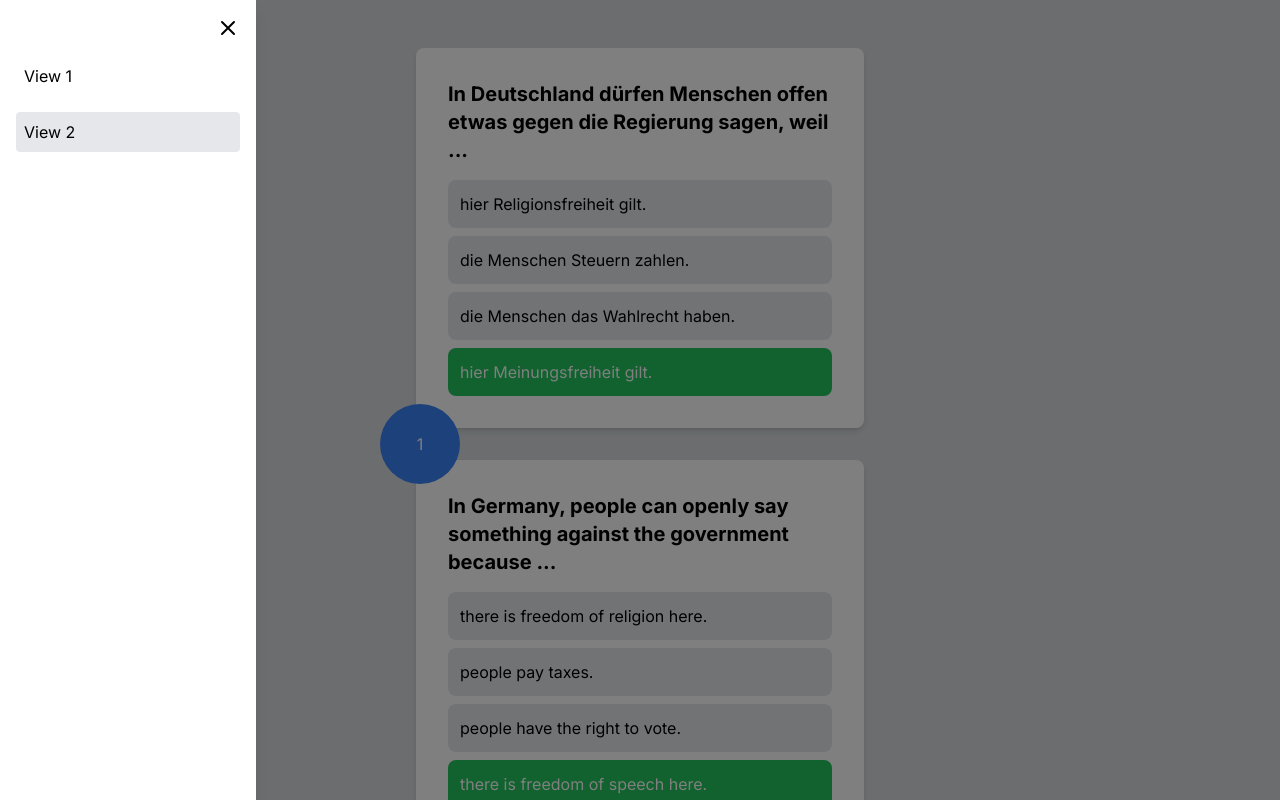
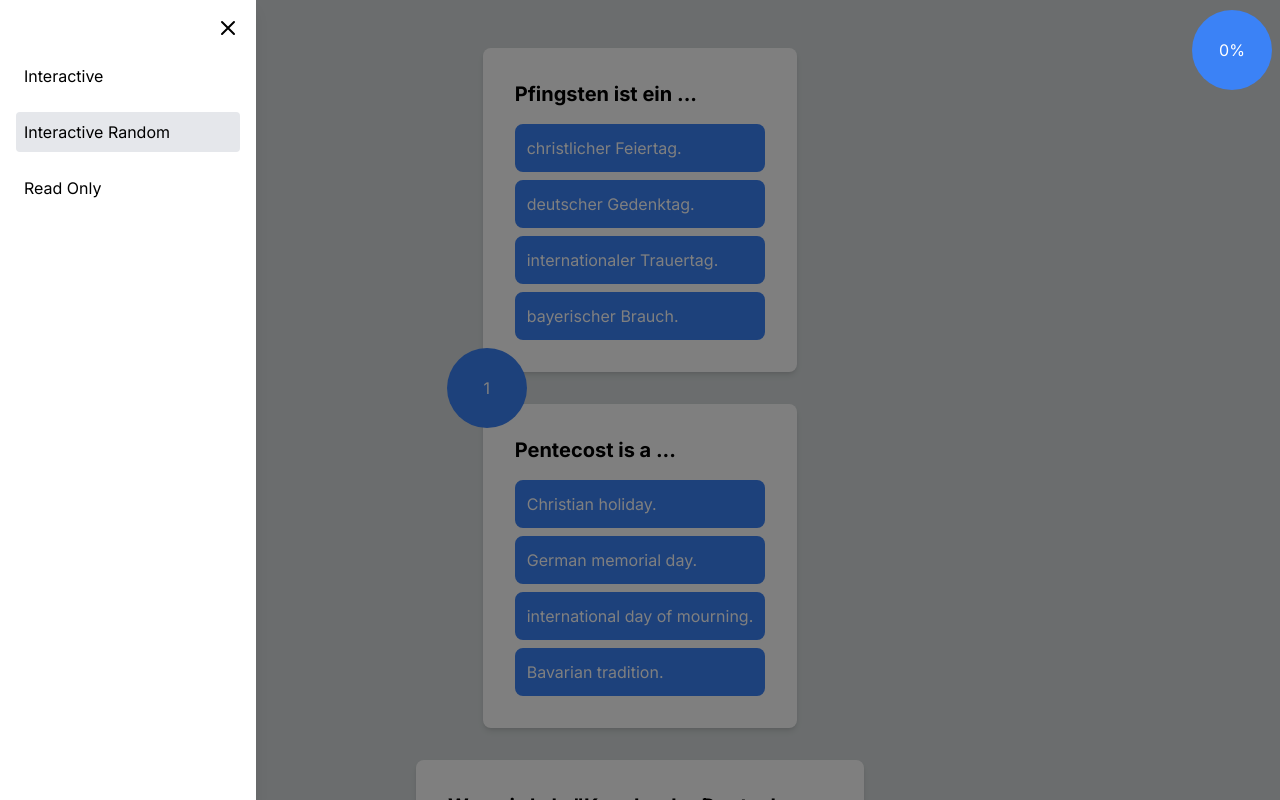
Before and after one commit to aemal/einbuergerungstest, a Next.js app: page /view2 in a window 1280 px wide. Both pictures are taken after a click on the button 28 px from the left and 32 px from the top of the page. Shown: the top 800 px of the page. Built offline with nearby package versions, Linux system fonts and the light colour scheme.

Commit message:
finished multi-view

```diff
--- a/src/app/view1/page.tsx
+++ b/src/app/view1/page.tsx
@@ -1,46 +1,8 @@
-"use client";
-import { useEffect, useState } from "react";
 import myData from "../../data/questions.json";
-import QuestionCard from "../../components/QuestionCard";
-import Score from "../../components/Score";
+import QuestionList from "../../components/QuestionList";
 import { Data } from "../../types";
 
 export default function View1() {
   const data: Data = myData;
-  const [selectedAnswers, setSelectedAnswers] = useState<{ [key: number]: number | null }>({});
-  const [score, setScore] = useState(0);
-  const [answeredQuestions, setAnsweredQuestions] = useState(0);
-
-  const handleAnswerSelection = (questionIndex: number, answerIndex: number) => {
-    if (selectedAnswers[questionIndex] == null) {
-      const correctAnswer = data.common.questions[questionIndex].answers.findIndex(answer => answer.correct);
-      if (answerIndex === correctAnswer) {
-        setScore(score + 1);
-      }
-      setSelectedAnswers({
-        ...selectedAnswers,
-        [questionIndex]: answerIndex,
-      });
-      setAnsweredQuestions(answeredQuestions + 1);
-    }
-  };
-
-  const calculateScorePercentage = () => {
-    return answeredQuestions > 0 ? (score / answeredQuestions) * 100 : 0;
-  };
-
-  return (
-    <div className="items-center justify-center min-h-screen flex flex-col p-4 m-4">
-      <Score scorePercentage={calculateScorePercentage()} />
-      {data.common.questions.map((item, questionIndex) => (
-        <QuestionCard
-          key={questionIndex}
-          question={item}
-          questionIndex={questionIndex}
-          selectedAnswers={selectedAnswers}
-          handleAnswerSelection={handleAnswerSelection}
-        />
-      ))}
-    </div>
-  );
+  return <QuestionList data={data} randomQuestions={false} />;
 }
--- a/src/app/view2/page.tsx
+++ b/src/app/view2/page.tsx
@@ -1,23 +1,8 @@
-"use client";
-import { NextPage } from 'next';
 import myData from "../../data/questions.json";
-import NonInteractiveQuestionCard from "../../components/NonInteractiveQuestionCard";
+import QuestionList from "../../components/QuestionList";
 import { Data } from "../../types";
 
-const View2: NextPage = () => {
+export default function View3() {
   const data: Data = myData;
-
-  return (
-    <div className="items-center justify-center min-h-screen flex flex-col p-4 m-4">
-      {data.common.questions.map((item, questionIndex) => (
-        <NonInteractiveQuestionCard
-          key={questionIndex}
-          question={item}
-          questionIndex={questionIndex}
-        />
-      ))}
-    </div>
-  );
-};
-
-export default View2;
+  return <QuestionList data={data} randomQuestions={true} />;
+}
--- /dev/null
+++ b/src/app/view3/page.tsx
@@ -0,0 +1,23 @@
+"use client";
+import { NextPage } from 'next';
+import myData from "../../data/questions.json";
+import NonInteractiveQuestionCard from "../../components/NonInteractiveQuestionCard";
+import { Data } from "../../types";
+
+const View2: NextPage = () => {
+  const data: Data = myData;
+
+  return (
+    <div className="items-center justify-center min-h-screen flex flex-col p-4 m-4">
+      {data.common.questions.map((item, questionIndex) => (
+        <NonInteractiveQuestionCard
+          key={questionIndex}
+          question={item}
+          questionIndex={questionIndex}
+        />
+      ))}
+    </div>
+  );
+};
+
+export default View2;
--- a/src/components/Navbar.tsx
+++ b/src/components/Navbar.tsx
@@ -38,8 +38,9 @@ const Navbar = () => {
               </button>
             </div>
             <div className="space-y-4">
-              <Link href="/view1" className={`block text-black p-2 rounded ${pathname === '/view1' ? 'bg-gray-200' : ''}`} onClick={closeDrawer}>View 1</Link>
-              <Link href="/view2" className={`block text-black p-2 rounded ${pathname === '/view2' ? 'bg-gray-200' : ''}`} onClick={closeDrawer}>View 2</Link>
+              <Link href="/view1" className={`block text-black p-2 rounded ${pathname === '/view1' ? 'bg-gray-200' : ''}`} onClick={closeDrawer}>Interactive</Link>
+              <Link href="/view2" className={`block text-black p-2 rounded ${pathname === '/view2' ? 'bg-gray-200' : ''}`} onClick={closeDrawer}>Interactive Random</Link>
+              <Link href="/view3" className={`block text-black p-2 rounded ${pathname === '/view3' ? 'bg-gray-200' : ''}`} onClick={closeDrawer}>Read Only</Link>
             </div>
           </div>
         </div>
--- /dev/null
+++ b/src/components/QuestionList.tsx
@@ -0,0 +1,66 @@
+"use client";
+import { useEffect, useState } from "react";
+import QuestionCard from "./QuestionCard";
+import Score from "./Score";
+import { Data } from "../types";
+
+interface QuestionListProps {
+  data: Data;
+  randomQuestions: boolean;
+}
+
+function shuffleArray(array: any[]) {
+  for (let i = array.length - 1; i > 0; i--) {
+    const j = Math.floor(Math.random() * (i + 1));
+    [array[i], array[j]] = [array[j], array[i]];
+  }
+  return array;
+}
+
+export default function QuestionList({ data, randomQuestions }: QuestionListProps) {
+  const [questions, setQuestions] = useState(data.common.questions);
+  const [selectedAnswers, setSelectedAnswers] = useState<{ [key: number]: number | null }>({});
+  const [score, setScore] = useState(0);
+  const [answeredQuestions, setAnsweredQuestions] = useState(0);
+
+  useEffect(() => {
+    if (randomQuestions) {
+      setQuestions(shuffleArray([...data.common.questions]));
+    } else {
+      setQuestions([...data.common.questions]);
+    }
+  }, [randomQuestions, data.common.questions]);
+
+  const handleAnswerSelection = (questionIndex: number, answerIndex: number) => {
+    if (selectedAnswers[questionIndex] == null) {
+      const correctAnswer = questions[questionIndex].answers.findIndex(answer => answer.correct);
+      if (answerIndex === correctAnswer) {
+        setScore(score + 1);
+      }
+      setSelectedAnswers({
+        ...selectedAnswers,
+        [questionIndex]: answerIndex,
+      });
+      setAnsweredQuestions(answeredQuestions + 1);
+    }
+  };
+
+  const calculateScorePercentage = () => {
+    return answeredQuestions > 0 ? (score / answeredQuestions) * 100 : 0;
+  };
+
+  return (
+    <div className="items-center justify-center min-h-screen flex flex-col p-4 m-4">
+      <Score scorePercentage={calculateScorePercentage()} />
+      {questions.map((item, questionIndex) => (
+        <QuestionCard
+          key={questionIndex}
+          question={item}
+          questionIndex={questionIndex}
+          selectedAnswers={selectedAnswers}
+          handleAnswerSelection={handleAnswerSelection}
+        />
+      ))}
+    </div>
+  );
+}
```
